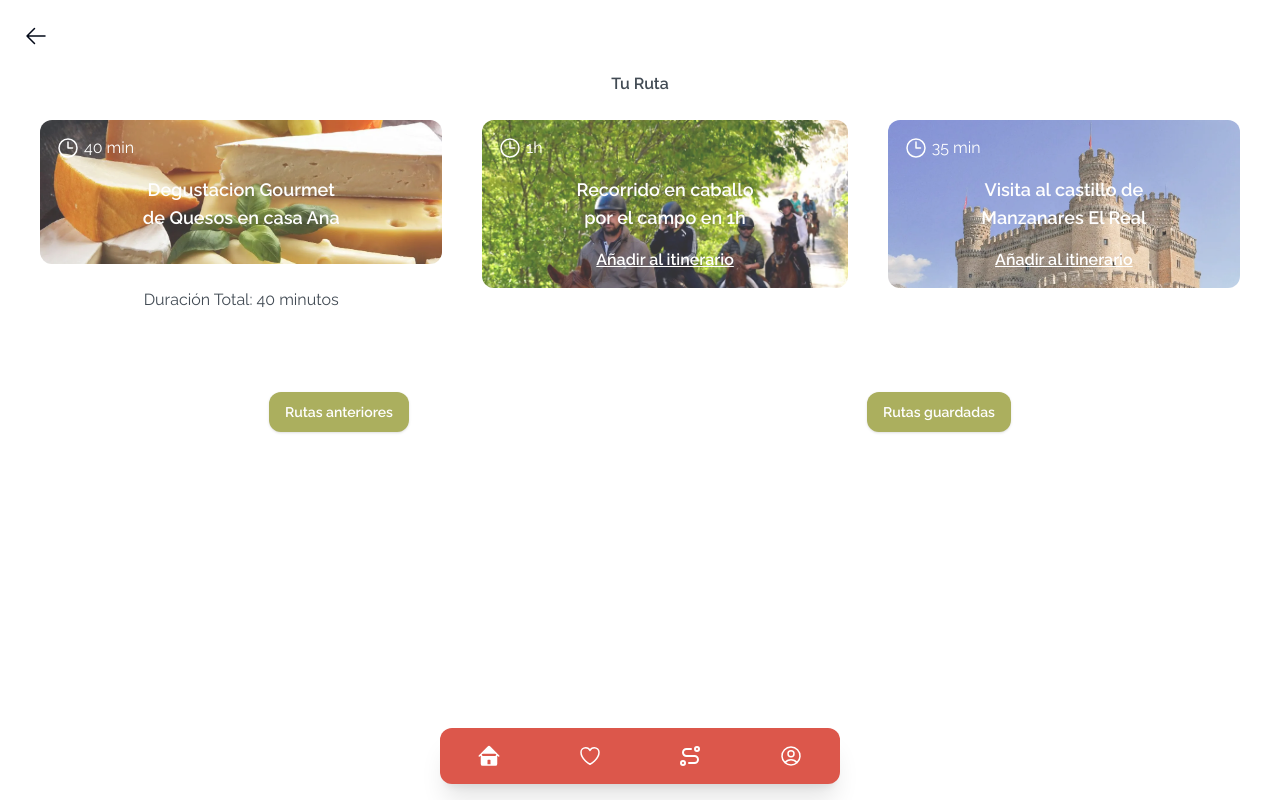
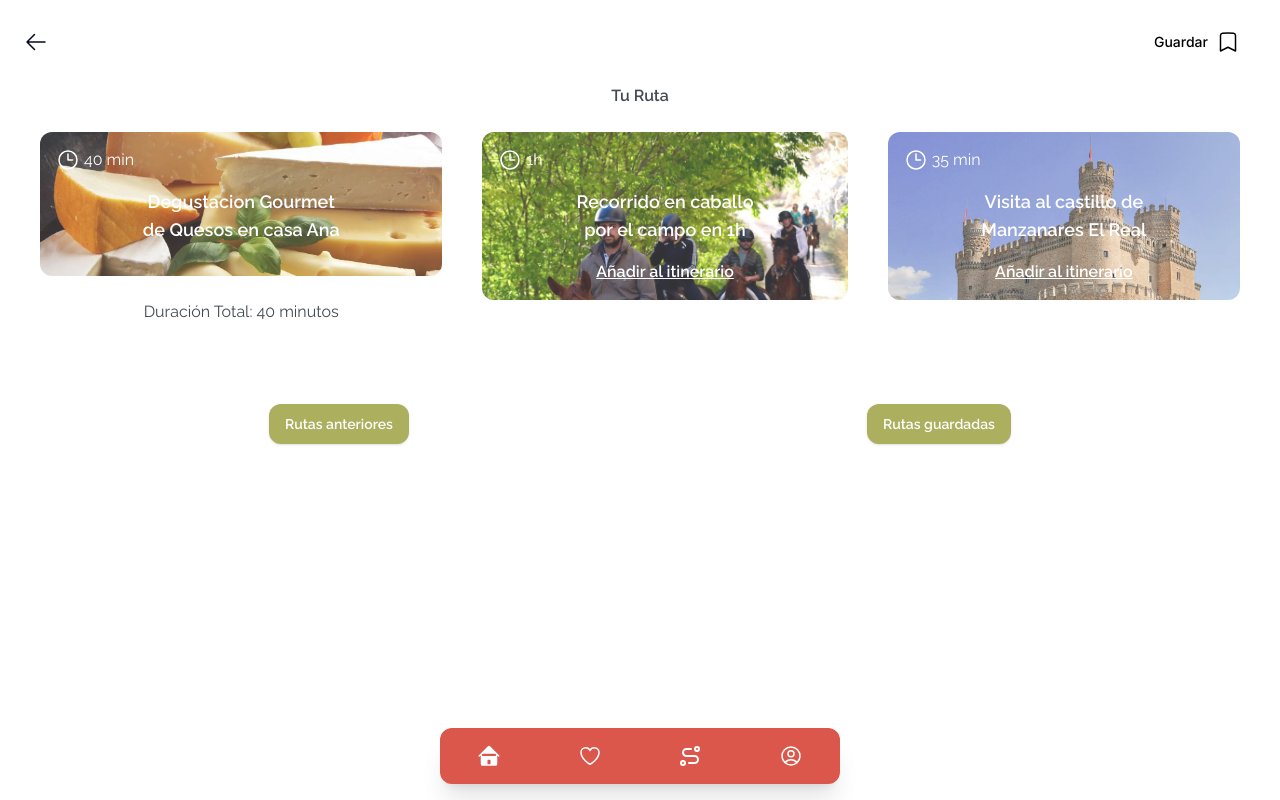
Before and after one commit to ecaleb97/hack4good, a Next.js app: page /my-route in a window 1280 px wide. Built offline with nearby package versions, Linux system fonts and the light colour scheme.

Commit message:
Add button and icons to layout and header components

```diff
--- a/app/(routes)/layout.tsx
+++ b/app/(routes)/layout.tsx
@@ -1,5 +1,7 @@
 import { IconBack } from "@/components/icons/icon-back"
+import { Button } from "@/components/ui/button"
 import Link from "next/link"
+import { BookmarkIcon } from "@/components/icons/icon-bookmark"
 
 interface RouteProps {
   children: React.ReactNode
@@ -8,9 +10,16 @@ interface RouteProps {
 export default function RouteLayout ({ children }: RouteProps) {
   return (
     <div className="p-6">
-      <Link href="/menu">
-        <IconBack />
-      </Link>
+      <div className="flex justify-between items-center">
+        <Link href="/menu">
+          <IconBack />
+        </Link>
+        <Button className="bg-white text-black outline-none
+        flex items-center gap-2" variant={"ghost"}>
+          Guardar
+          <BookmarkIcon />
+        </Button>
+      </div>
       <main className="">
         {children}
       </main>
--- a/components/header/header.tsx
+++ b/components/header/header.tsx
@@ -1,4 +1,5 @@
-import { raleway } from "../ui/fonts"
+import { raleway } from "@/components/ui/fonts"
+import { NotificationIcon } from "@/components/icons/icon-notification"
 
 export function Header () {
   return (
@@ -13,8 +14,10 @@ export function Header () {
         Hola, Lily
       </h1>
       <div
-        className="rounded-full size-8 bg-slate-500"
-      />
+        className="flex items-center justify-center"
+      >
+        <NotificationIcon />
+      </div>
     </header>
   )
 }
--- /dev/null
+++ b/components/icons/icon-bookmark.tsx
@@ -0,0 +1,7 @@
+export function BookmarkIcon () {
+  return (
+    <svg xmlns="http://www.w3.org/2000/svg" fill="none" viewBox="0 0 24 24" strokeWidth={1.5} stroke="currentColor" className="w-6 h-6">
+      <path strokeLinecap="round" strokeLinejoin="round" d="M17.593 3.322c1.1.128 1.907 1.077 1.907 2.185V21L12 17.25 4.5 21V5.507c0-1.108.806-2.057 1.907-2.185a48.507 48.507 0 0 1 11.186 0Z" />
+    </svg>
+  )
+}
--- /dev/null
+++ b/components/icons/icon-notification.tsx
@@ -0,0 +1,7 @@
+export function NotificationIcon () {
+  return (
+    <svg xmlns="http://www.w3.org/2000/svg" fill="none" viewBox="0 0 24 24" strokeWidth={1.5} stroke="currentColor" className="w-6 h-6">
+      <path strokeLinecap="round" strokeLinejoin="round" d="M14.857 17.082a23.848 23.848 0 0 0 5.454-1.31A8.967 8.967 0 0 1 18 9.75V9A6 6 0 0 0 6 9v.75a8.967 8.967 0 0 1-2.312 6.022c1.733.64 3.56 1.085 5.455 1.31m5.714 0a24.255 24.255 0 0 1-5.714 0m5.714 0a3 3 0 1 1-5.714 0" />
+    </svg>
+  )
+}
```
